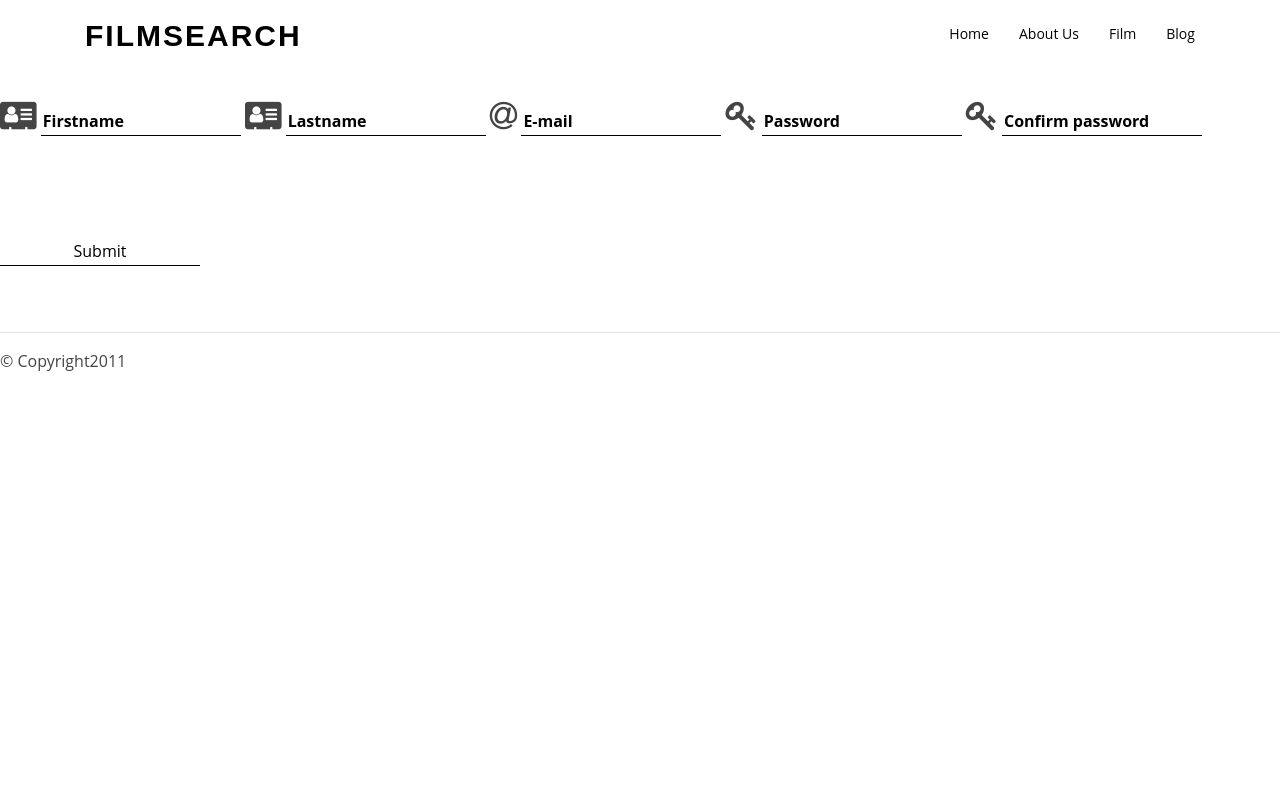
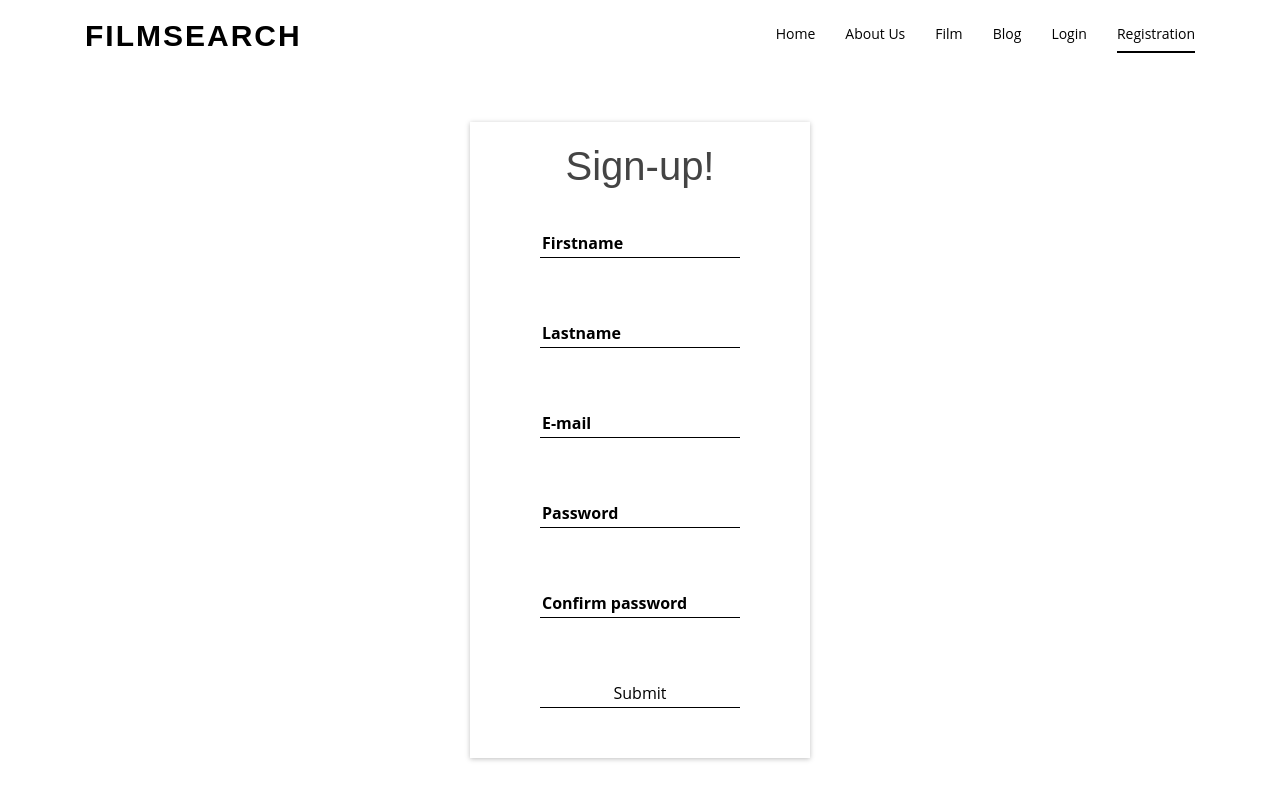
Before and after one commit to ema-aka-young/Brightroom4SAW, a PHP site: page /registration_form.php in a window 1280 px wide. Before the commit the page ends 371 px from the top, so only its background shows below. Run offline with PHP 8.4, Linux system fonts and the light colour scheme; some libraries are stand-ins or nearby versions.

Commit message:
style updated

```diff
--- a/common/footer.php
+++ b/common/footer.php
@@ -1,5 +1,5 @@
 <link rel="stylesheet" href="style.css" type="text/css">
-<hr style='width:100%'>
+
 <div class="footer">
-<p> &copy; Copyright2011</p>
+
 </div>
--- a/common/header.php
+++ b/common/header.php
@@ -8,7 +8,6 @@
       <meta name="viewport" content="width=device-width, initial-scale=1, shrink-to-fit=no"/>
       <meta name="description" content="" />
       <meta name="author" content="" />
-      <title>FilmSearch</title>
       <link rel="stylesheet" type="text/css" href="css/bootstrap.css">
       <link rel="stylesheet" type="text/css" href="css/style.css">
       <link rel="stylesheet" type="text/css" href="css/fontawesome.css">
@@ -17,7 +16,7 @@
       <script src="https://ajax.googleapis.com/ajax/libs/jquery/3.5.1/jquery.min.js"></script>
    </head>
 
-<header id="header" class="fixed-top">
+<header id="header" class="navbar-fixed-top">
 <?php #get active page for underline in navbar
 $directoryURI = $_SERVER['REQUEST_URI'];
 $path = parse_url($directoryURI, PHP_URL_PATH);
@@ -30,28 +29,28 @@ $activePage = $components[1];
       </div>
       <nav class="nav-menu d-none d-lg-block">
          <ul>
-            <li class="<?php if ($activePage=="index.php") {echo "active"; } else  {echo "noactive";}?>"><a href="index.php">Home</a></li>
+            <li class="<?php if ($activePage=="index.php" || $activePage=="") {echo "active"; } else  {echo "noactive";}?>"><a href="index.php">Home</a></li>
             <li class="<?php if ($activePage=="aboutus.php") {echo "active"; } else  {echo "noactive";}?>"><a href="aboutus.php">About Us</a></li>
             <li class="<?php if ($activePage=="film") {echo "active"; } else  {echo "noactive";}?>"><a href="#film">Film</a></li>
             <li class="<?php if ($activePage=="blog") {echo "active"; } else  {echo "noactive";}?>"><a href="#blog">Blog</a></li>
             <?php
 #questa parte non funge
-#                if (!isset($_SESSION["login"])){
-#                  if ($activePage=="login_form.php") {
-#                   echo "<li class=active><a href='login_form.php'>Login</a></li>";
-#                   echo "<li class=noactive><a href='registration_form.php'>Registration</a></li>";
-#                  }
-#                  else if ($activePage=="registration_form.php") {
-#                   echo "<li class=noactive><a href='login_form.php'>Login</a></li>";
-#                   echo "<li class=active><a href='registration_form.php'>Registration</a></li>";
-#                  }
-#                }
-#                else {
-#                  if ($activePage=="show_profile.php")
-#                   echo "<li class=active><a href='show_profile.php'>Profile</a></li>";
-#                  if ($activePage=="Logout.php")
-#                    echo "<li><a href='logout.php'>Logout</a></li>";
-#                }
+                if (!isset($_SESSION["login"])){
+                  if ($activePage=="login_form.php") {
+                  echo "<li class=active><a href='login_form.php'>Login</a></li>";
+                   echo "<li class=noactive><a href='registration_form.php'>Registration</a></li>";
+                  }
+                  else if ($activePage=="registration_form.php") {
+                   echo "<li class=noactive><a href='login_form.php'>Login</a></li>";
+                   echo "<li class=active><a href='registration_form.php'>Registration</a></li>";
+                  }
+                }
+                else {
+                  if ($activePage=="show_profile.php")
+                   echo "<li class=active><a href='show_profile.php'>Profile</a></li>";
+                  if ($activePage=="Logout.php")
+                    echo "<li><a href='logout.php'>Logout</a></li>";
+                }
             ?>
 
          </ul>
--- a/css/style.css
+++ b/css/style.css
@@ -383,7 +383,7 @@ h1, h2, h3, h4, h5, h6 {
 
 
 input {
-	margin: 50px 0;
+	margin: 30px 0;
 	background: none;
 	border-bottom: 1px solid black;
 	border-top: none;
@@ -474,4 +474,15 @@ img-about{
   height: 30%:
 }
 
-/*---------------------------*/
+/*------------LOGIN SIGNUP---------------*/
+
+
+#logbox {
+        padding: 20px;
+        margin: 50px auto;
+        width: 340px;
+        background-color: #fff;
+        -webkit-box-shadow: 0 1px 5px rgba(0, 0, 0, 0.25);
+        -moz-box-shadow: 0 1px 5px rgba(0, 0, 0, 0.25);
+        box-shadow: 0 1px 5px rgba(0, 0, 0, 0.25);
+}
--- a/registration_form.php
+++ b/registration_form.php
@@ -1,15 +1,15 @@
 <!DOCTYPE html>
 <html>
 <head>
-	<title>Gruppo 13 FORM</title>
+	<title>SignUp</title>
 	<link rel="shortcut icon" href="/images/icon.ico" type="image/x-icon">
   <link rel="icon" href="/progettosaw/favicon.ico" type="image/x-icon">
  	<meta charset="utf-8">
  	<meta name="viewport" content="width=device-width, initial-scale=1, shrink-to-fit=no"/>
  	<meta name="description" content="" />
  	<meta name="author" content="" />
+	<link rel="stylesheet" type="text/css" href="css/style.css">
  	<link rel="stylesheet" type="text/css" href="css/bootstrap.css">
- 	<link rel="stylesheet" type="text/css" href="css/style.css">
  	<link rel="stylesheet" type="text/css" href="css/fontawesome.css">
  	<link rel="stylesheet" type="text/css" href="css/aos.css">
  	<link href="https://maxcdn.bootstrapcdn.com/font-awesome/4.2.0/css/font-awesome.min.css" rel="stylesheet">
@@ -21,29 +21,27 @@
 ?>
 
 <body>
-<h1>Registrazione:</h1>
-<div class="reg_form_div">
+
+<div class="container" >
+    <div class="text-center" >
+        <div id="logbox"  >
             <form action="registration.php" method="post" class="reg_form">
-
-		<i class="fa fa-address-card fa-2x"></i>
+                <h1>Sign-up!</h1>
+                                <form action="registration.php" method="post" class="reg_form">
+																		<div id="signup_list">
                                     <input type="text" id="firstname" name="firstname" placeholder="Firstname">
-
-		<i class="fa fa-address-card fa-2x"></i>
                                     <input type="text" id="lastname" name="lastname" placeholder="Lastname">
-
-		<i class="fa fa-at fa-2x"></i>
                                     <input type="email" id="email" name="email" placeholder="E-mail">
-
-		<i class="fa fa-key fa-2x"></i>
                                     <input type="password" id="pass" name="pass" placeholder="Password">
-
-		<i class="fa fa-key fa-2x"></i>
                                     <input type="password" id="confirm" name="confirm" placeholder="Confirm password">
-
-		<input type="submit" value="Submit">
+                										<input type="submit" value="Submit"/>
+																	</div>
 
             </form>
         </div>
+    </div>
+</div>
+
 
 <?php
 	require('common/footer.php');
```
Also changed, not shown: index.php (+2 -14 lines), login_form.php (+14 -11 lines). Lines whose indentation alone changed are shown as unchanged.
